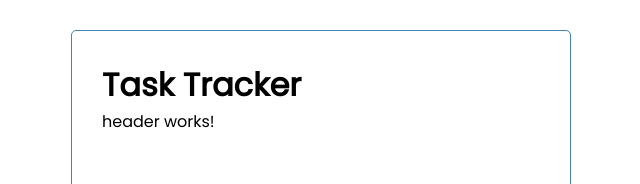
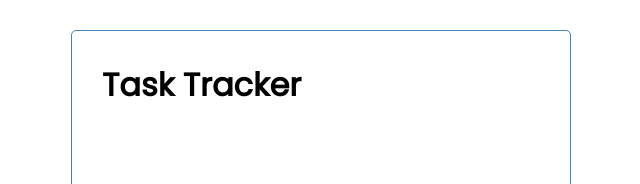
Before and after one commit to jbrasko2/angular-crash, an Angular app: page / in a window 1280 px wide. Shown: the top 184 px of the page, without its empty margins (319-959 px from the left). Built offline with nearby package versions, Linux system fonts and the light colour scheme.

Commit message:
move title to header

```diff
--- a/src/app/app.component.ts
+++ b/src/app/app.component.ts
@@ -5,6 +5,4 @@ import { Component } from '@angular/core';
   templateUrl: './app.component.html',
   styleUrls: ['./app.component.css'],
 })
-export class AppComponent {
-  title: string = 'Task Tracker';
-}
+export class AppComponent {}
--- a/src/app/components/header/header.component.html
+++ b/src/app/components/header/header.component.html
@@ -1 +1,3 @@
-<p>header works!</p>
+<header>
+  <h1>{{title}}</h1>
+</header>
--- a/src/app/components/header/header.component.ts
+++ b/src/app/components/header/header.component.ts
@@ -6,6 +6,7 @@ import { Component, OnInit } from '@angular/core';
   styleUrls: ['./header.component.css']
 })
 export class HeaderComponent implements OnInit {
+  title: string = 'Task Tracker';
 
   constructor() { }
 
```
